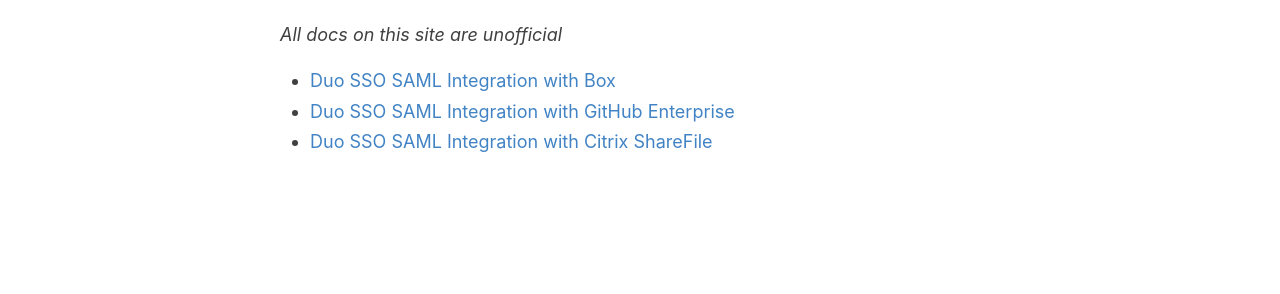
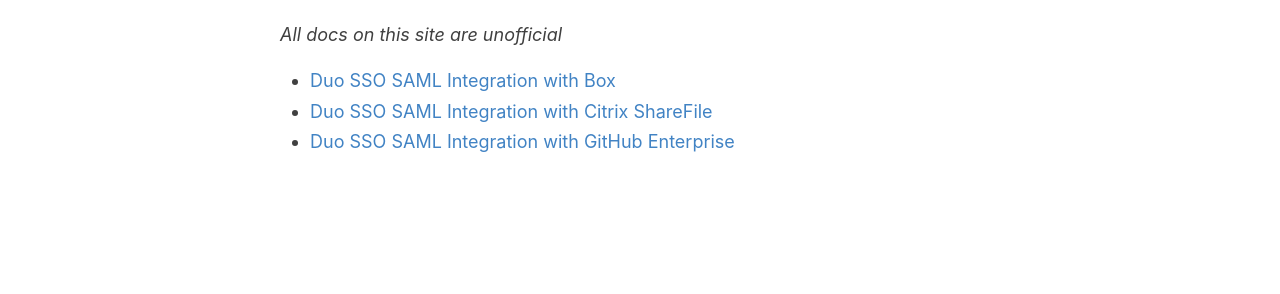
Before and after one commit to christophe81/christophe81.github.io, a Jekyll site: the page built from _pages/saml-docs.md, in a window 1280 px wide. Shown: the part 225-519 px from the top of the page. Built offline with Jekyll 4.4.1, drawn with Linux system fonts in a browser that asks for light colours.

```diff
--- a/_pages/saml-docs.md
+++ b/_pages/saml-docs.md
@@ -7,5 +7,5 @@ permalink: /saml-docs/
 *All docs on this site are unofficial*
 
 * [Duo SSO SAML Integration with Box](https://chrisanderson.cloud/Duo-SSO-Box/)
+* [Duo SSO SAML Integration with Citrix ShareFile](https://chrisanderson.cloud/Duo-SSO-Citrix-ShareFile/)
 * [Duo SSO SAML Integration with GitHub Enterprise](https://chrisanderson.cloud/Duo-SSO-GitHub-Enterprise/)
-* [Duo SSO SAML Integration with Citrix ShareFile](https://chrisanderson.cloud/Duo-SSO-Citrix-ShareFile/)
```
